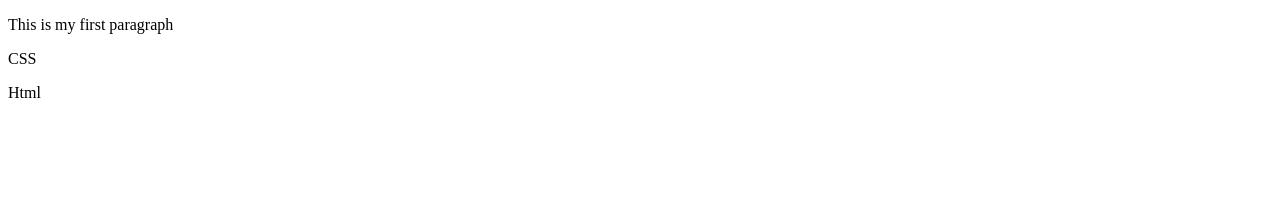
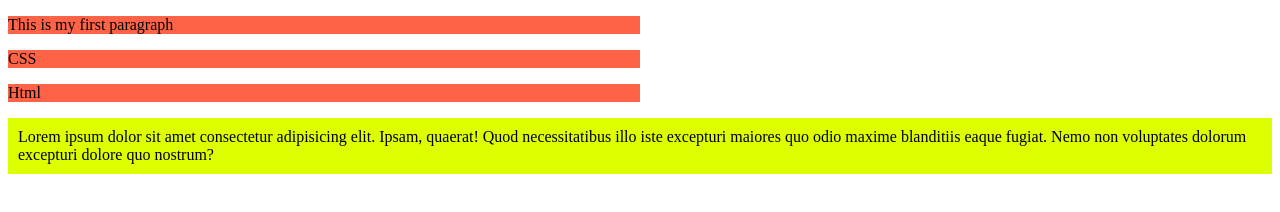
Before and after one commit to Sajid678/my-first-github-repo, a plain HTML site: page index.html in a window 1280 px wide. Drawn offline with Linux system fonts and the light colour scheme.

Commit message:
add new topic

```diff
--- a/index.html
+++ b/index.html
@@ -4,10 +4,14 @@
     <meta charset="UTF-8">
     <meta name="viewport" content="width=device-width, initial-scale=1.0">
     <title>My first ever github ever</title>
+    <link rel="stylesheet" href="styles/style.css">
 </head>
 <body>
     <p>This is my first paragraph</p>
     <p>CSS</p>
     <p>Html</p>
+    <div>
+        Lorem ipsum dolor sit amet consectetur adipisicing elit. Ipsam, quaerat! Quod necessitatibus illo iste excepturi maiores quo odio maxime blanditiis eaque fugiat. Nemo non voluptates dolorum excepturi dolore quo nostrum?
+    </div>
 </body>
 </html>
--- /dev/null
+++ b/styles/style.css
@@ -0,0 +1,9 @@
+p{
+    background-color: tomato;
+    width: 50%;
+}
+div{
+    background-color: rgb(221, 255, 0);
+
+    padding: 10px;
+}
```
